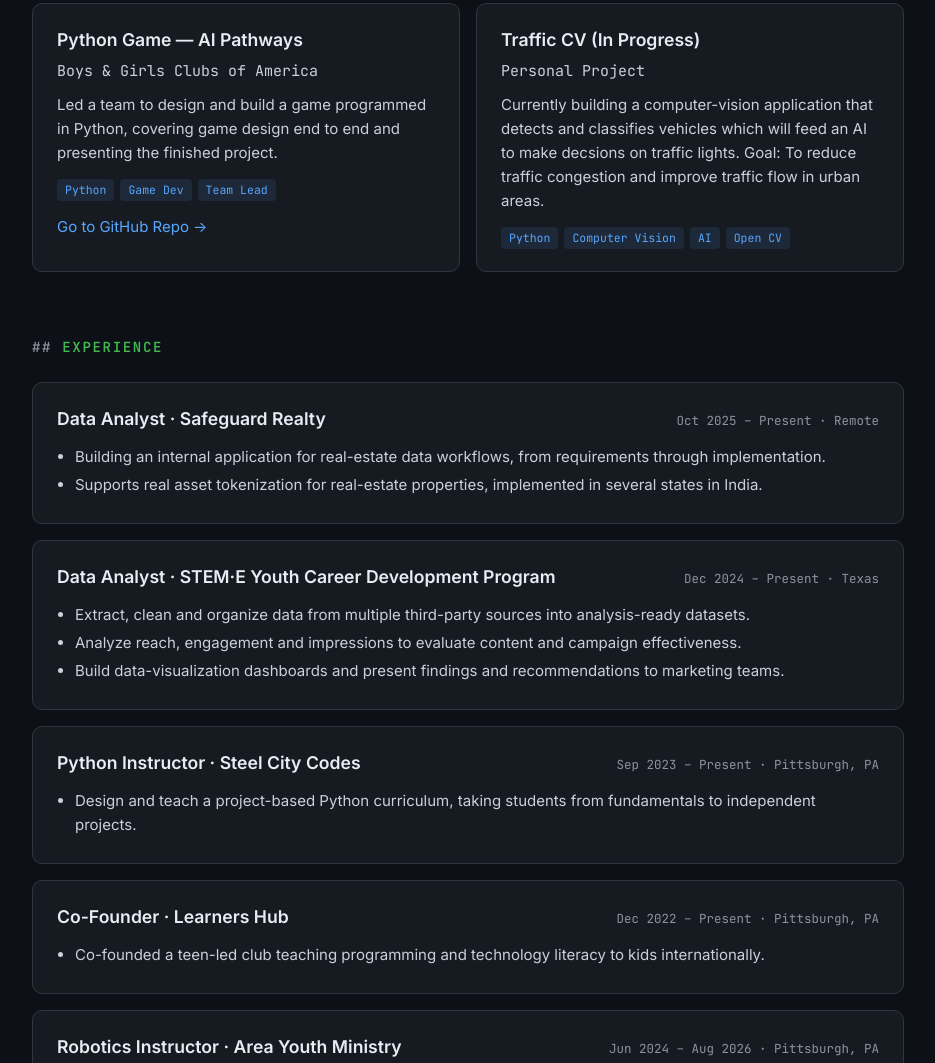
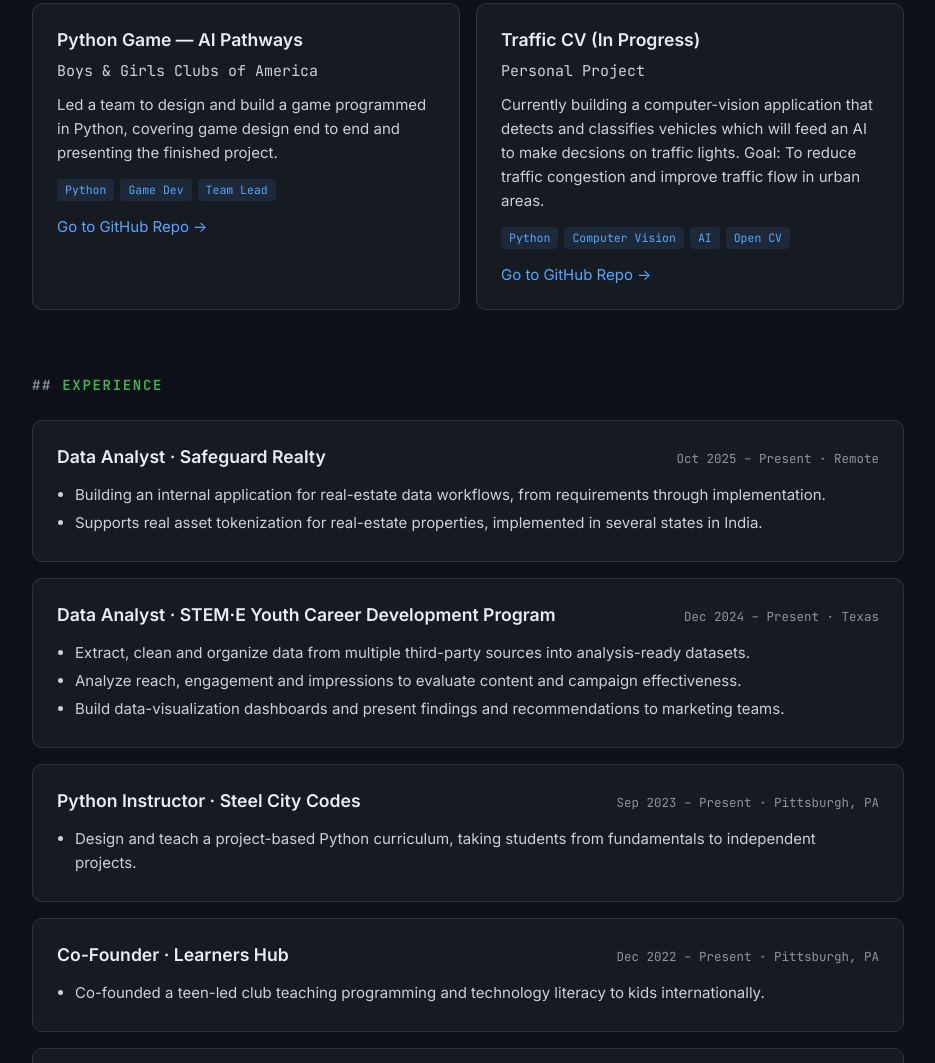
Before and after one commit to sryerram05/Resume, a plain HTML site: page index.html in a window 1280 px wide. Shown: the part 1155-2218 px from the top of the page, without its empty margins (172-1107 px from the left). Drawn offline with Linux system fonts and the light colour scheme.

Commit message:
Update
Added a link to the GitHub repository for the project.

```diff
--- a/index.html
+++ b/index.html
@@ -206,6 +206,7 @@
           Goal: To reduce traffic congestion and improve traffic flow in urban areas.
         </p>
         <div class="tags"><span class="tag">Python</span><span class="tag">Computer Vision</span><span class="tag">AI</span><span class="tag">Open CV</span></div>
+        <p style="margin-top:14px"><a href="https://github.com/sryerram05/trafficLightCV" target="_blank" rel="noopener">Go to GitHub Repo →</a></p>
       </div>
     </div>
   </section>
```
